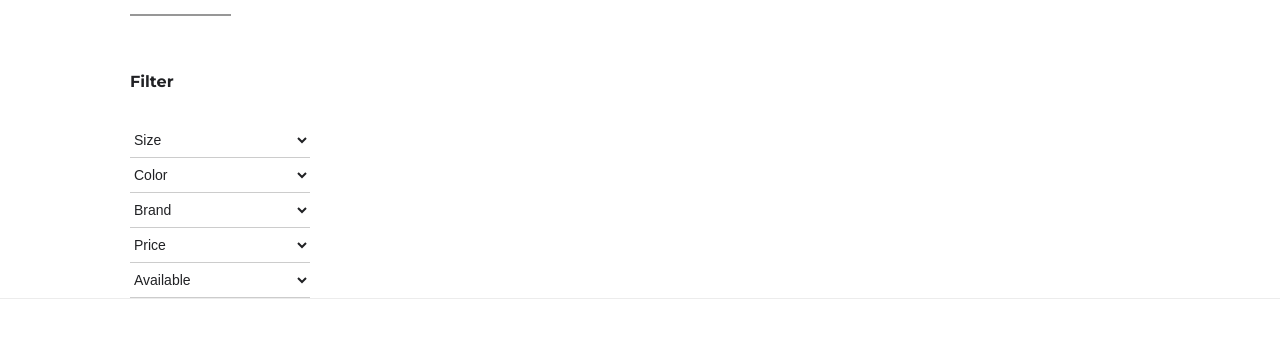
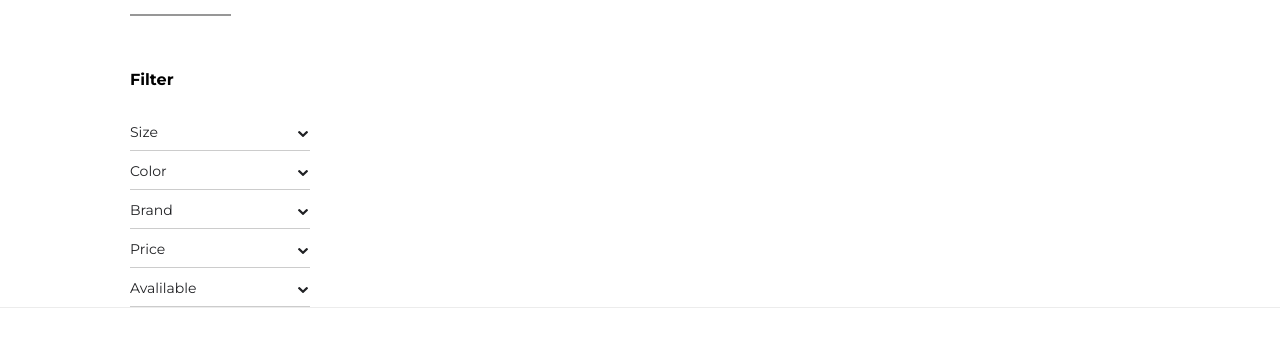
Before and after one commit to DinhSonHai/cloth-store-client, a React (Create React App) app: page /products in a window 1280 px wide. Shown: the part 609-952 px from the top of the page. Built offline with nearby package versions, Linux system fonts and the light colour scheme; no server answers.

Commit message:
Change product list filter

```diff
--- a/src/components/LoginModal/index.jsx
+++ b/src/components/LoginModal/index.jsx
@@ -45,6 +45,7 @@ function LoginModal({ auth, hideLogin, showRegister, login }) {
           onSubmit={values => {
             login(values);
           }}
+          isInitialValid={false}
         >
           {formik => (
             <Form className="login-modal__content__form">
--- a/src/components/RegisterModal/index.jsx
+++ b/src/components/RegisterModal/index.jsx
@@ -48,6 +48,7 @@ function RegisterModal({ auth, hideRegister, showLogin, register }) {
           onSubmit={values => {
             register(values)
           }}
+          isInitialValid={false}
         >
           {formik => (
             <Form className="register-modal__content__form">
--- a/src/pages/ProductList/index.jsx
+++ b/src/pages/ProductList/index.jsx
@@ -42,44 +42,44 @@ function ProductList({ products, getAllProducts }) {
             <p>Filter</p>
 
             {/* Size */}
-            <select>
-              <option defaultValue defaultValue>Size</option>
-              <option>X</option>
-              <option>M</option>
-              <option>L</option>
-            </select>
+            <div className="product-list__main__option__filter__size">
+              <p>Size</p>
+              <span>
+                <Arrow />
+              </span>
+            </div>
 
             {/* Color */}
-            <select>
-              <option defaultValue>Color</option>
-              <option>X</option>
-              <option>M</option>
-              <option>L</option>
-            </select>
+            <div className="product-list__main__option__filter__color">
+              <p>Color</p>
+              <span>
+                <Arrow />
+              </span>
+            </div>
 
             {/* Brand */}
-            <select>
-              <option defaultValue>Brand</option>
-              <option>X</option>
-              <option>M</option>
-              <option>L</option>
-            </select>
+            <div className="product-list__main__option__filter__brand">
+              <p>Brand</p>
+              <span>
+                <Arrow />
+              </span>
+            </div>
 
             {/* Price */}
-            <select>
-              <option defaultValue>Price</option>
-              <option>X</option>
-              <option>M</option>
-              <option>L</option>
-            </select>
+            <div className="product-list__main__option__filter__price">
+              <p>Price</p>
+              <span>
+                <Arrow />
+              </span>
+            </div>
 
-            {/* Availabel */}
-            <select>
-              <option defaultValue>Available</option>
-              <option>X</option>
-              <option>M</option>
-              <option>L</option>
-            </select>
+            {/* Available */}
+            <div className="product-list__main__option__filter__available">
+              <p>Avalilable</p>
+              <span>
+                <Arrow />
+              </span>
+            </div>
 
           </div>
         </div>
--- a/src/pages/ProductList/styles.scss
+++ b/src/pages/ProductList/styles.scss
@@ -59,23 +59,96 @@
       }
 
       &__filter {
+        width: 180px;
+
         & > p {
           font-size: 16px;
           font-weight: bold;
-          line-height: 1.5;
-          color: var(--dark-grey);
-          margin-bottom: 29px;
         }
 
-        & > select {
-          width: 180px;
-          border: none;
+        &__size {
+          display: flex;
+          margin-top: 33px;
+          justify-content: space-between;
           border-bottom: 0.5px solid var(--pinkish-grey);
-          background-color: var(--white);
-          font-size: 14px;
-          line-height: 1.57;
-          color: var(--dark-grey);
-          padding: 8px 0;
+
+          & > p {
+            font-size: 14px;
+            line-height: 1.57;
+            color: var(--dark-grey);
+          }
+
+          & > span {
+            margin-right: -5px;
+          }
+        }
+
+        &__color {
+          display: flex;
+          margin-top: 10px;
+          justify-content: space-between;
+          border-bottom: 0.5px solid var(--pinkish-grey);
+
+          & > p {
+            font-size: 14px;
+            line-height: 1.57;
+            color: var(--dark-grey);
+          }
+
+          & > span {
+            margin-right: -5px;
+          }
+        }
+
+        &__price {
+          display: flex;
+          margin-top: 10px;
+          justify-content: space-between;
+          border-bottom: 0.5px solid var(--pinkish-grey);
+
+          & > p {
+            font-size: 14px;
+            line-height: 1.57;
+            color: var(--dark-grey);
+          }
+
+          & > span {
+            margin-right: -5px;
+          }
+        }
+
+        &__brand {
+          display: flex;
+          margin-top: 10px;
+          justify-content: space-between;
+          border-bottom: 0.5px solid var(--pinkish-grey);
+
+          & > p {
+            font-size: 14px;
+            line-height: 1.57;
+            color: var(--dark-grey);
+          }
+
+          & > span {
+            margin-right: -5px;
+          }
+        }
+
+        &__available {
+          display: flex;
+          margin-top: 10px;
+          justify-content: space-between;
+          border-bottom: 0.5px solid var(--pinkish-grey);
+
+          & > p {
+            font-size: 14px;
+            line-height: 1.57;
+            color: var(--dark-grey);
+          }
+
+          & > span {
+            margin-right: -5px;
+          }
         }
       }
     }
```
